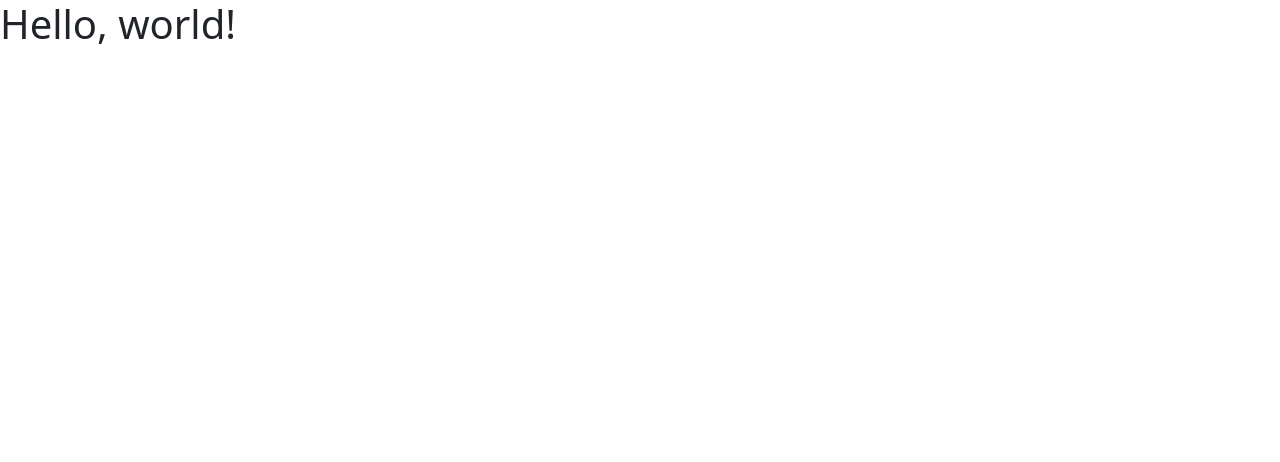
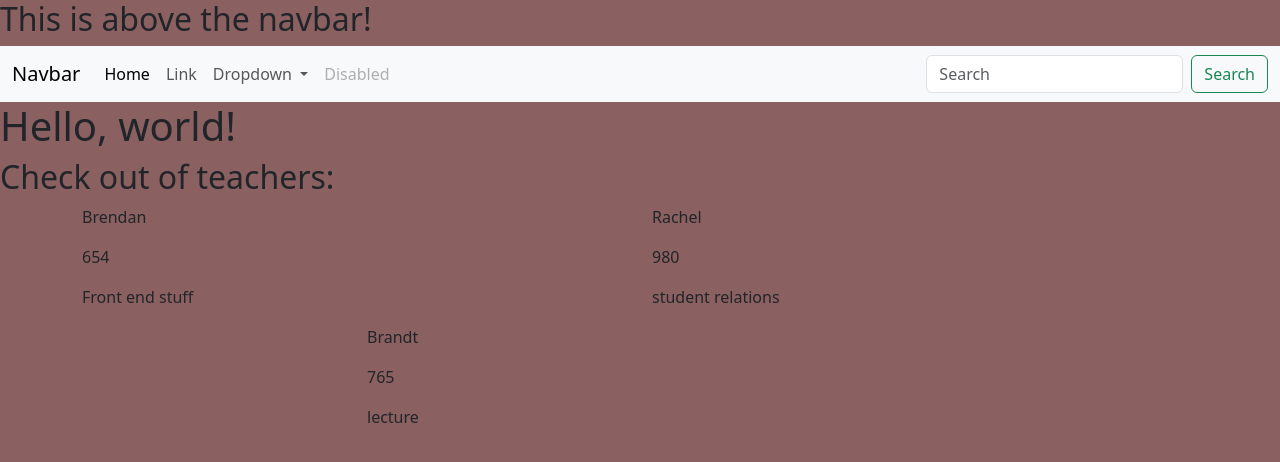
Before and after one commit to Brandt-C/Clutch-120-wk5-day1, a Flask app: page / in a window 1280 px wide. Before the commit the part shown is almost empty. Shown: the top 462 px of the page. Run offline with Flask 3, Linux system fonts and the light colour scheme.

Commit message:
end day1

```diff
--- a/app/routes.py
+++ b/app/routes.py
@@ -4,7 +4,24 @@ from flask import render_template
 
 @app.route('/')
 def land():
-    return render_template('index.html')
+    teachers = [
+        {
+            'name': 'Brendan',
+            'subject': 'Front end stuff',
+            'age' : 654
+        },
+        {
+            'name' : 'Rachel',
+            'subject': 'student relations',
+            'age' : 980
+        },
+        {
+            'name' : 'Brandt',
+            'subject': 'lecture',
+            'age' : 765
+        }
+    ]
+    return render_template('index.html', teach_list=teachers)
 
 @app.route('/home')
 def home():
--- /dev/null
+++ b/app/static/main.css
@@ -0,0 +1,3 @@
+body {
+    background-color: rgb(139, 96, 96);
+}
--- /dev/null
+++ b/app/templates/base.html
@@ -0,0 +1,33 @@
+<!doctype html>
+<html lang="en">
+
+<head>
+    <meta charset="utf-8">
+    <meta name="viewport" content="width=device-width, initial-scale=1">
+    <title>FLASK</title>
+    <link href="https://cdn.jsdelivr.net/npm/bootstrap@5.3.0/dist/css/bootstrap.min.css" rel="stylesheet"
+        integrity="sha384-9ndCyUaIbzAi2FUVXJi0CjmCapSmO7SnpJef0486qhLnuZ2cdeRhO02iuK6FUUVM" crossorigin="anonymous">
+<!--
+    <link rel="stylesheet" href="../static/main.css"> -->
+    <link rel="stylesheet" href="{{ url_for('static', filename='main.css') }}">
+
+{% block css %}
+
+{% endblock %}
+</head>
+
+<body>
+<h2> This is above the navbar!</h2>
+{% include 'nav.html' %}
+
+{% block content %}
+
+{% endblock %}
+
+
+    <script src="https://cdn.jsdelivr.net/npm/bootstrap@5.3.0/dist/js/bootstrap.bundle.min.js"
+        integrity="sha384-geWF76RCwLtnZ8qwWowPQNguL3RmwHVBC9FhGdlKrxdiJJigb/j/68SIy3Te4Bkz"
+        crossorigin="anonymous"></script>
+</body>
+
+</html>
--- a/app/templates/index.html
+++ b/app/templates/index.html
@@ -1,19 +1,22 @@
-<!doctype html>
-<html lang="en">
 
-<head>
-    <meta charset="utf-8">
-    <meta name="viewport" content="width=device-width, initial-scale=1">
-    <title>FLASK</title>
-    <link href="https://cdn.jsdelivr.net/npm/bootstrap@5.3.0/dist/css/bootstrap.min.css" rel="stylesheet"
-        integrity="sha384-9ndCyUaIbzAi2FUVXJi0CjmCapSmO7SnpJef0486qhLnuZ2cdeRhO02iuK6FUUVM" crossorigin="anonymous">
-</head>
+{% extends 'base.html' %}
+{% block content %}
+    <h1>Hello, world!</h1>
+    <h2> Check out of teachers:</h2>
+    <div class="container">
 
-<body>
-    <h1>Hello, world!</h1>
-    <script src="https://cdn.jsdelivr.net/npm/bootstrap@5.3.0/dist/js/bootstrap.bundle.min.js"
-        integrity="sha384-geWF76RCwLtnZ8qwWowPQNguL3RmwHVBC9FhGdlKrxdiJJigb/j/68SIy3Te4Bkz"
-        crossorigin="anonymous"></script>
-</body>
+        <div class="row justify-content-center">
 
-</html>
+            {% for t in teach_list %}
+
+            <div class="col-6">
+                <p>{{t.name}}</p>
+                <p>{{t.age}}</p>
+                <p>{{t.subject}}</p>
+            </div>
+            {% endfor %}
+
+
+        </div>
+    </div>
+{% endblock %}
--- /dev/null
+++ b/app/templates/nav.html
@@ -0,0 +1,36 @@
+<nav class="navbar navbar-expand-lg bg-body-tertiary">
+    <div class="container-fluid">
+      <a class="navbar-brand" href="#">Navbar</a>
+      <button class="navbar-toggler" type="button" data-bs-toggle="collapse" data-bs-target="#navbarSupportedContent" aria-controls="navbarSupportedContent" aria-expanded="false" aria-label="Toggle navigation">
+        <span class="navbar-toggler-icon"></span>
+      </button>
+      <div class="collapse navbar-collapse" id="navbarSupportedContent">
+        <ul class="navbar-nav me-auto mb-2 mb-lg-0">
+          <li class="nav-item">
+            <a class="nav-link active" aria-current="page" href="#">Home</a>
+          </li>
+          <li class="nav-item">
+            <a class="nav-link" href="#">Link</a>
+          </li>
+          <li class="nav-item dropdown">
+            <a class="nav-link dropdown-toggle" href="#" role="button" data-bs-toggle="dropdown" aria-expanded="false">
+              Dropdown
+            </a>
+            <ul class="dropdown-menu">
+              <li><a class="dropdown-item" href="#">Action</a></li>
+              <li><a class="dropdown-item" href="#">Another action</a></li>
+              <li><hr class="dropdown-divider"></li>
+              <li><a class="dropdown-item" href="#">Something else here</a></li>
+            </ul>
+          </li>
+          <li class="nav-item">
+            <a class="nav-link disabled">Disabled</a>
+          </li>
+        </ul>
+        <form class="d-flex" role="search">
+          <input class="form-control me-2" type="search" placeholder="Search" aria-label="Search">
+          <button class="btn btn-outline-success" type="submit">Search</button>
+        </form>
+      </div>
+    </div>
+  </nav>
```
Also changed, not shown: app/templates/contact.html (added).
